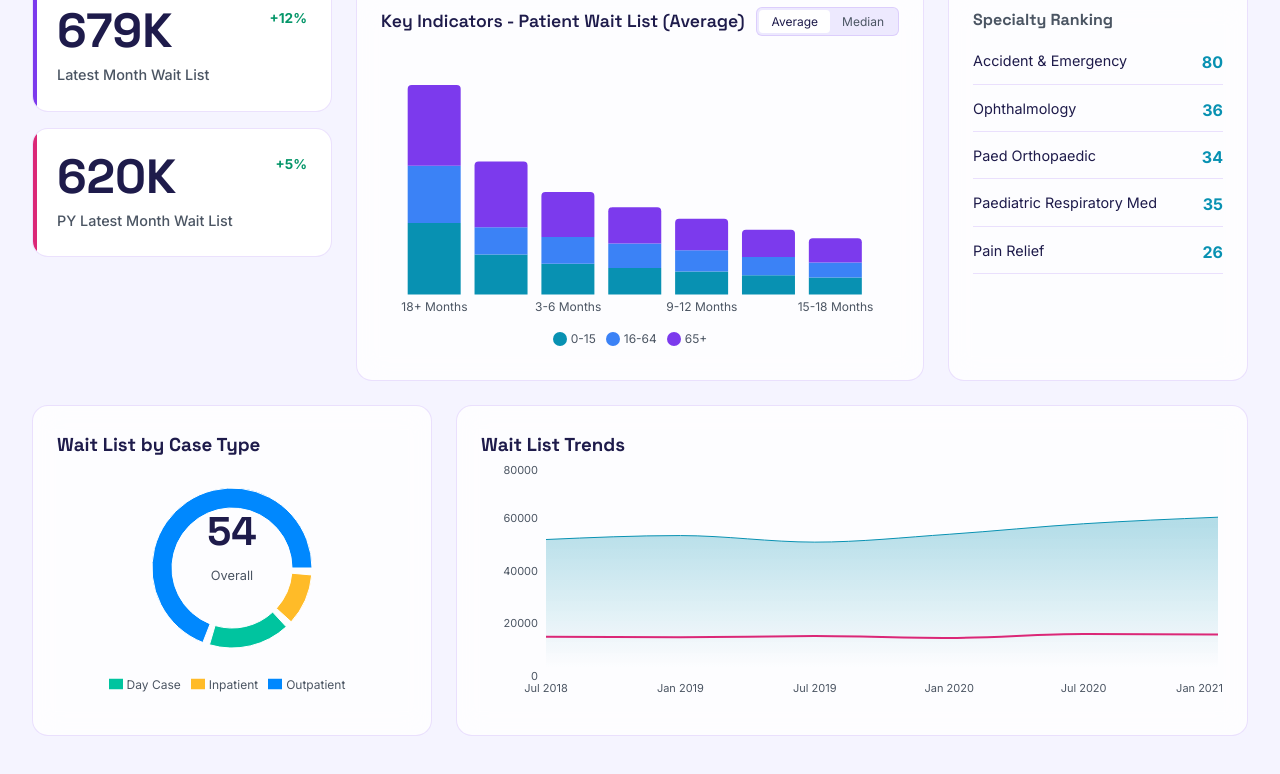
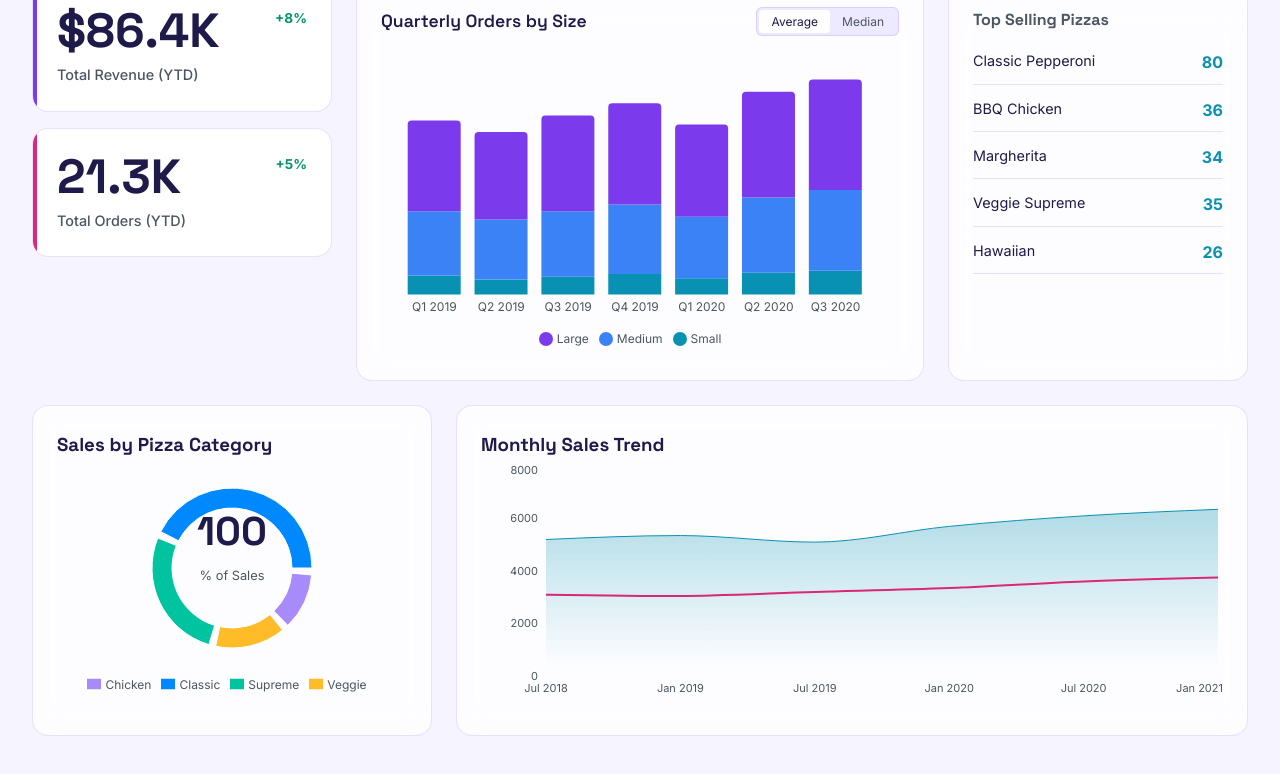
Before and after one commit to Aadhi153/portfolio, a React (Vite) app: page / in a window 1280 px wide. Both pictures are taken after a click on the link "Live Demo". Shown: the part 232-1006 px from the top of the page. Built offline with nearby package versions, Linux system fonts and the light colour scheme.

Commit message:
feat: initialize portfolio components including experience, contact, and navigation structures

```diff
--- a/src/App.jsx
+++ b/src/App.jsx
@@ -1,6 +1,7 @@
 import Navbar from './components/Navbar'
 import Hero from './components/Hero'
 import About from './components/About'
+import Experience from './components/Experience'
 import Skills from './components/Skills'
 import Projects from './components/Projects'
 import Services from './components/Services'
@@ -70,6 +71,7 @@ export default function App() {
                   <main>
                     <motion.div variants={itemVariant}><Hero /></motion.div>
                     <motion.div variants={itemVariant}><About /></motion.div>
+                    <motion.div variants={itemVariant}><Experience /></motion.div>
                     <motion.div variants={itemVariant}><Skills /></motion.div>
                     <motion.div variants={itemVariant}><Projects onShowDashboard={() => setShowDashboard(true)} /></motion.div>
                     <motion.div variants={itemVariant}><Services /></motion.div>
--- a/src/components/CodeWindow.jsx
+++ b/src/components/CodeWindow.jsx
@@ -4,9 +4,9 @@ import './CodeWindow.css'
 const lines = [
   { tokens: [{ t: 'kw', v: 'const' }, { t: 'plain', v: ' ' }, { t: 'var', v: 'developer' }, { t: 'plain', v: ' = ' }, { t: 'punc', v: '{' }] },
   { indent: 1, tokens: [{ t: 'prop', v: 'name' }, { t: 'punc', v: ': ' }, { t: 'str', v: "'Aadhi Piranav'" }, { t: 'punc', v: ',' }] },
-  { indent: 1, tokens: [{ t: 'prop', v: 'role' }, { t: 'punc', v: ': ' }, { t: 'str', v: "'Full Stack Developer'" }, { t: 'punc', v: ',' }] },
-  { indent: 1, tokens: [{ t: 'prop', v: 'stack' }, { t: 'punc', v: ': ' }, { t: 'punc', v: '[' }, { t: 'str', v: "'React'" }, { t: 'punc', v: ', ' }, { t: 'str', v: "'Node.js'" }, { t: 'punc', v: ']' }, { t: 'punc', v: ',' }] },
-  { indent: 1, tokens: [{ t: 'prop', v: 'location' }, { t: 'punc', v: ': ' }, { t: 'str', v: "'Tamil Nadu, India'" }, { t: 'punc', v: ',' }] },
+  { indent: 1, tokens: [{ t: 'prop', v: 'role' }, { t: 'punc', v: ': ' }, { t: 'str', v: "'Full Stack & React Native Developer'" }, { t: 'punc', v: ',' }] },
+  { indent: 1, tokens: [{ t: 'prop', v: 'stack' }, { t: 'punc', v: ': ' }, { t: 'punc', v: '[' }, { t: 'str', v: "'React Native'" }, { t: 'punc', v: ', ' }, { t: 'str', v: "'Node.js'" }, { t: 'punc', v: ', ' }, { t: 'str', v: "'Supabase'" }, { t: 'punc', v: ']' }, { t: 'punc', v: ',' }] },
+  { indent: 1, tokens: [{ t: 'prop', v: 'location' }, { t: 'punc', v: ': ' }, { t: 'str', v: "'Namakkal, Tamil Nadu'" }, { t: 'punc', v: ',' }] },
   { indent: 1, tokens: [{ t: 'prop', v: 'available' }, { t: 'punc', v: ': ' }, { t: 'kw', v: 'true' }] },
   { tokens: [{ t: 'punc', v: '};' }] },
 ]
--- a/src/components/Dashboard.jsx
+++ b/src/components/Dashboard.jsx
@@ -12,41 +12,42 @@ import './Dashboard.css';
 
 // --- Mock Data ---
 const kpiData = [
-  { label: 'Latest Month Wait List', value: '679K', trend: '+12%', color: 'var(--accent-purple)' },
-  { label: 'PY Latest Month Wait List', value: '620K', trend: '+5%', color: 'var(--accent-pink)' },
+  { label: 'Total Revenue (YTD)', value: '$86.4K', trend: '+8%', color: 'var(--accent-purple)' },
+  { label: 'Total Orders (YTD)', value: '21.3K', trend: '+5%', color: 'var(--accent-pink)' },
 ];
 
 const caseTypeData = [
-  { name: 'Outpatient', value: 80, color: '#0088FE' },
-  { name: 'Day Case', value: 19, color: '#00C49F' },
-  { name: 'Inpatient', value: 12, color: '#FFBB28' },
+  { name: 'Classic', value: 45, color: '#0088FE' },
+  { name: 'Supreme', value: 28, color: '#00C49F' },
+  { name: 'Veggie', value: 15, color: '#FFBB28' },
+  { name: 'Chicken', value: 12, color: '#a78bfa' },
 ];
 
 const timeBandData = [
-  { band: '18+ Months', '0-15': 118, '16-64': 94, '65+': 133, total: 345 },
-  { band: '0-3 Months', '0-15': 66, '16-64': 45, '65+': 108, total: 219 },
-  { band: '3-6 Months', '0-15': 51, '16-64': 44, '65+': 74, total: 169 },
-  { band: '6-9 Months', '0-15': 44, '16-64': 40, '65+': 60, total: 144 },
-  { band: '9-12 Months', '0-15': 38, '16-64': 35, '65+': 52, total: 125 },
-  { band: '12-15 Months', '0-15': 32, '16-64': 30, '65+': 45, total: 107 },
-  { band: '15-18 Months', '0-15': 28, '16-64': 25, '65+': 40, total: 93 },
+  { band: 'Q1 2019', 'Small': 28, 'Medium': 94, 'Large': 133, total: 255 },
+  { band: 'Q2 2019', 'Small': 22, 'Medium': 88, 'Large': 128, total: 238 },
+  { band: 'Q3 2019', 'Small': 26, 'Medium': 96, 'Large': 140, total: 262 },
+  { band: 'Q4 2019', 'Small': 30, 'Medium': 102, 'Large': 148, total: 280 },
+  { band: 'Q1 2020', 'Small': 24, 'Medium': 90, 'Large': 135, total: 249 },
+  { band: 'Q2 2020', 'Small': 32, 'Medium': 110, 'Large': 155, total: 297 },
+  { band: 'Q3 2020', 'Small': 35, 'Medium': 118, 'Large': 162, total: 315 },
 ];
 
 const trendData = [
-  { date: 'Jul 2018', outpatient: 52000, dayCase: 15000, inpatient: 8000 },
-  { date: 'Jan 2019', outpatient: 53500, dayCase: 14800, inpatient: 8200 },
-  { date: 'Jul 2019', outpatient: 51000, dayCase: 15200, inpatient: 7900 },
-  { date: 'Jan 2020', outpatient: 54000, dayCase: 14500, inpatient: 8500 },
-  { date: 'Jul 2020', outpatient: 58000, dayCase: 16000, inpatient: 9000 },
-  { date: 'Jan 2021', outpatient: 60500, dayCase: 15800, inpatient: 8800 },
+  { date: 'Jul 2018', classic: 5200, supreme: 3100, veggie: 1600 },
+  { date: 'Jan 2019', classic: 5350, supreme: 3050, veggie: 1650 },
+  { date: 'Jul 2019', classic: 5100, supreme: 3200, veggie: 1580 },
+  { date: 'Jan 2020', classic: 5700, supreme: 3350, veggie: 1720 },
+  { date: 'Jul 2020', classic: 6100, supreme: 3600, veggie: 1810 },
+  { date: 'Jan 2021', classic: 6350, supreme: 3750, veggie: 1890 },
 ];
 
 const specialtyData = [
-  { name: 'Accident & Emergency', count: 80 },
-  { name: 'Ophthalmology', count: 36 },
-  { name: 'Paed Orthopaedic', count: 34 },
-  { name: 'Paediatric Respiratory Med', count: 35 },
-  { name: 'Pain Relief', count: 26 },
+  { name: 'Classic Pepperoni', count: 80 },
+  { name: 'BBQ Chicken', count: 36 },
+  { name: 'Margherita', count: 34 },
+  { name: 'Veggie Supreme', count: 35 },
+  { name: 'Hawaiian', count: 26 },
 ];
 
 export default function Dashboard() {
@@ -58,8 +59,8 @@ export default function Dashboard() {
       {/* Header / Nav */}
       <header className="dashboard-header">
         <div className="dashboard-title">
-          <h1>{view === 'summary' ? 'Patient Wait List Analysis' : 'Detailed View'}</h1>
-          <span className="last-updated">Last Updated: Jan 23, 2021</span>
+          <h1>{view === 'summary' ? 'Pizza Sales Dashboard' : 'Detailed View'}</h1>
+          <span className="last-updated">Last Updated: Nov 2025</span>
         </div>
 
         <div className="dashboard-controls">
@@ -94,19 +95,19 @@ export default function Dashboard() {
             exit={{ height: 0, opacity: 0 }}
           >
             <div className="filter-group">
-              <label><Calendar size={14} /> Archive Date</label>
+              <label><Calendar size={14} /> Order Date Range</label>
               <div className="date-inputs">
-                <input type="text" defaultValue="31-01-2018" />
+                <input type="text" defaultValue="01-06-2025" />
                 <span>to</span>
-                <input type="text" defaultValue="23-01-2021" />
+                <input type="text" defaultValue="30-11-2025" />
               </div>
             </div>
             <div className="filter-group">
-              <label>Case Type</label>
+              <label>Pizza Category</label>
               <select><option>All</option></select>
             </div>
             <div className="filter-group">
-              <label>Specialty Name</label>
+              <label>Store Region</label>
               <select><option>All</option></select>
             </div>
           </motion.div>
@@ -136,7 +137,7 @@ export default function Dashboard() {
 
             <div className="main-chart-card card-glass">
               <div className="card-header">
-                <h3>Key Indicators - Patient Wait List (Average)</h3>
+                <h3>Quarterly Orders by Size</h3>
                 <div className="chart-actions">
                   <button className="active">Average</button>
                   <button>Median</button>
@@ -152,16 +153,16 @@ export default function Dashboard() {
                       itemStyle={{ color: '#fff' }}
                     />
                     <Legend iconType="circle" />
-                    <Bar dataKey="0-15" stackId="a" fill="var(--accent-cyan)" radius={[0, 0, 0, 0]} />
-                    <Bar dataKey="16-64" stackId="a" fill="#3b82f6" />
-                    <Bar dataKey="65+" stackId="a" fill="var(--accent-purple)" radius={[4, 4, 0, 0]} />
+                    <Bar dataKey="Small" stackId="a" fill="var(--accent-cyan)" radius={[0, 0, 0, 0]} />
+                    <Bar dataKey="Medium" stackId="a" fill="#3b82f6" />
+                    <Bar dataKey="Large" stackId="a" fill="var(--accent-purple)" radius={[4, 4, 0, 0]} />
                   </BarChart>
                 </ResponsiveContainer>
               </div>
             </div>
 
             <div className="specialty-list card-glass">
-              <h3>Specialty Ranking</h3>
+              <h3>Top Selling Pizzas</h3>
               <div className="specialty-items">
                 {specialtyData.map((item, i) => (
                   <div key={i} className="specialty-item">
@@ -176,7 +177,7 @@ export default function Dashboard() {
           {/* Middle Row: Donut and Trends */}
           <div className="dashboard-row middle-row">
             <div className="donut-card card-glass">
-              <h3>Wait List by Case Type</h3>
+              <h3>Sales by Pizza Category</h3>
               <div className="donut-wrapper">
                 <ResponsiveContainer width="100%" height={250}>
                   <PieChart>
@@ -196,14 +197,14 @@ export default function Dashboard() {
                   </PieChart>
                 </ResponsiveContainer>
                 <div className="donut-center">
-                  <div className="center-val">54</div>
-                  <div className="center-label">Overall</div>
+                  <div className="center-val">100</div>
+                  <div className="center-label">% of Sales</div>
                 </div>
               </div>
             </div>
 
             <div className="trend-card card-glass">
-              <h3>Wait List Trends</h3>
+              <h3>Monthly Sales Trend</h3>
               <ResponsiveContainer width="100%" height={250}>
                 <AreaChart data={trendData}>
                   <defs>
@@ -215,8 +216,8 @@ export default function Dashboard() {
                   <XAxis dataKey="date" axisLine={false} tickLine={false} tick={{fill: 'var(--text-secondary)', fontSize: 11}} />
                   <YAxis axisLine={false} tickLine={false} tick={{fill: 'var(--text-secondary)', fontSize: 11}} />
                   <Tooltip />
-                  <Area type="monotone" dataKey="outpatient" stroke="var(--accent-cyan)" fillOpacity={1} fill="url(#colorOut)" />
-                  <Line type="monotone" dataKey="dayCase" stroke="var(--accent-pink)" dot={false} strokeWidth={2} />
+                  <Area type="monotone" dataKey="classic" stroke="var(--accent-cyan)" fillOpacity={1} fill="url(#colorOut)" />
+                  <Line type="monotone" dataKey="supreme" stroke="var(--accent-pink)" dot={false} strokeWidth={2} />
                 </AreaChart>
               </ResponsiveContainer>
             </div>
@@ -229,42 +230,42 @@ export default function Dashboard() {
               <table className="matrix-table">
                 <thead>
                   <tr>
-                    <th>Specialty / Age</th>
-                    <th>Day Case</th>
-                    <th>Inpatient</th>
-                    <th>Outpatient</th>
+                    <th>Category / Size</th>
+                    <th>Small</th>
+                    <th>Medium</th>
+                    <th>Large</th>
                     <th className="total-col">Total</th>
                   </tr>
                 </thead>
                 <tbody>
                   <tr className="group-header">
-                    <td>31 January 2018</td>
-                    <td>57,267</td>
-                    <td>22,937</td>
-                    <td>502,482</td>
-                    <td className="total-col">582,686</td>
+                    <td>Nov 2025</td>
+                    <td>572</td>
+                    <td>2,293</td>
+                    <td>5,024</td>
+                    <td className="total-col">7,889</td>
                   </tr>
                   <tr>
-                    <td className="indent-1">Accident & Emergency</td>
+                    <td className="indent-1">Classic Pepperoni</td>
                     <td>...</td>
                     <td>...</td>
                     <td>...</td>
-                    <td className="total-col">502,482</td>
+                    <td className="total-col">3,502</td>
                   </tr>
                   <tr>
-                    <td className="indent-2">0-15</td>
+                    <td className="indent-2">BBQ Chicken</td>
                     <td>...</td>
                     <td>...</td>
-                    <td>82,148</td>
-                    <td className="total-col">82,148</td>
+                    <td>821</td>
+                    <td className="total-col">821</td>
                   </tr>
                   {/* More rows would be here */}
                   <tr className="footer-row">
                     <td>Total</td>
-                    <td>1,885,182</td>
-                    <td>777,683</td>
-                    <td>19,857,125</td>
-                    <td className="total-col">22,519,990</td>
+                    <td>1,885</td>
+                    <td>7,776</td>
+                    <td>19,857</td>
+                    <td className="total-col">29,518</td>
                   </tr>
                 </tbody>
               </table>
--- a/src/components/Footer.jsx
+++ b/src/components/Footer.jsx
@@ -27,8 +27,8 @@ export default function Footer() {
         </p>
 
         <div className="footer__links">
-          <a href="https://github.com/AadhiPiranav"   target="_blank" rel="noreferrer" className="footer__link" aria-label="GitHub"><GithubIcon /></a>
-          <a href="https://linkedin.com/in/aadhipiranav" target="_blank" rel="noreferrer" className="footer__link" aria-label="LinkedIn"><LinkedinIcon /></a>
+          <a href="https://github.com/Aadhi153"   target="_blank" rel="noreferrer" className="footer__link" aria-label="GitHub"><GithubIcon /></a>
+          <a href="https://linkedin.com/in/aadhi-piranav-r-t" target="_blank" rel="noreferrer" className="footer__link" aria-label="LinkedIn"><LinkedinIcon /></a>
           <a href="mailto:aadhip153@gmail.com" className="footer__link" aria-label="Email"><Mail size={18} /></a>
         </div>
       </div>
--- a/src/components/Navbar.jsx
+++ b/src/components/Navbar.jsx
@@ -7,6 +7,7 @@ import './Navbar.css'
 const links = [
   { label: 'Home',     href: '#home' },
   { label: 'About',    href: '#about' },
+  { label: 'Experience', href: '#experience' },
   { label: 'Skills',   href: '#skills' },
   { label: 'Projects', href: '#projects' },
   { label: 'Services', href: '#services' },
@@ -30,7 +31,7 @@ export default function Navbar() {
         return
       }
 
-      const sections = ['home', 'about', 'skills', 'projects', 'services', 'contact']
+      const sections = ['home', 'about', 'experience', 'skills', 'projects', 'services', 'contact']
       for (let i = sections.length - 1; i >= 0; i--) {
         const el = document.getElementById(sections[i])
         if (el) {
```
